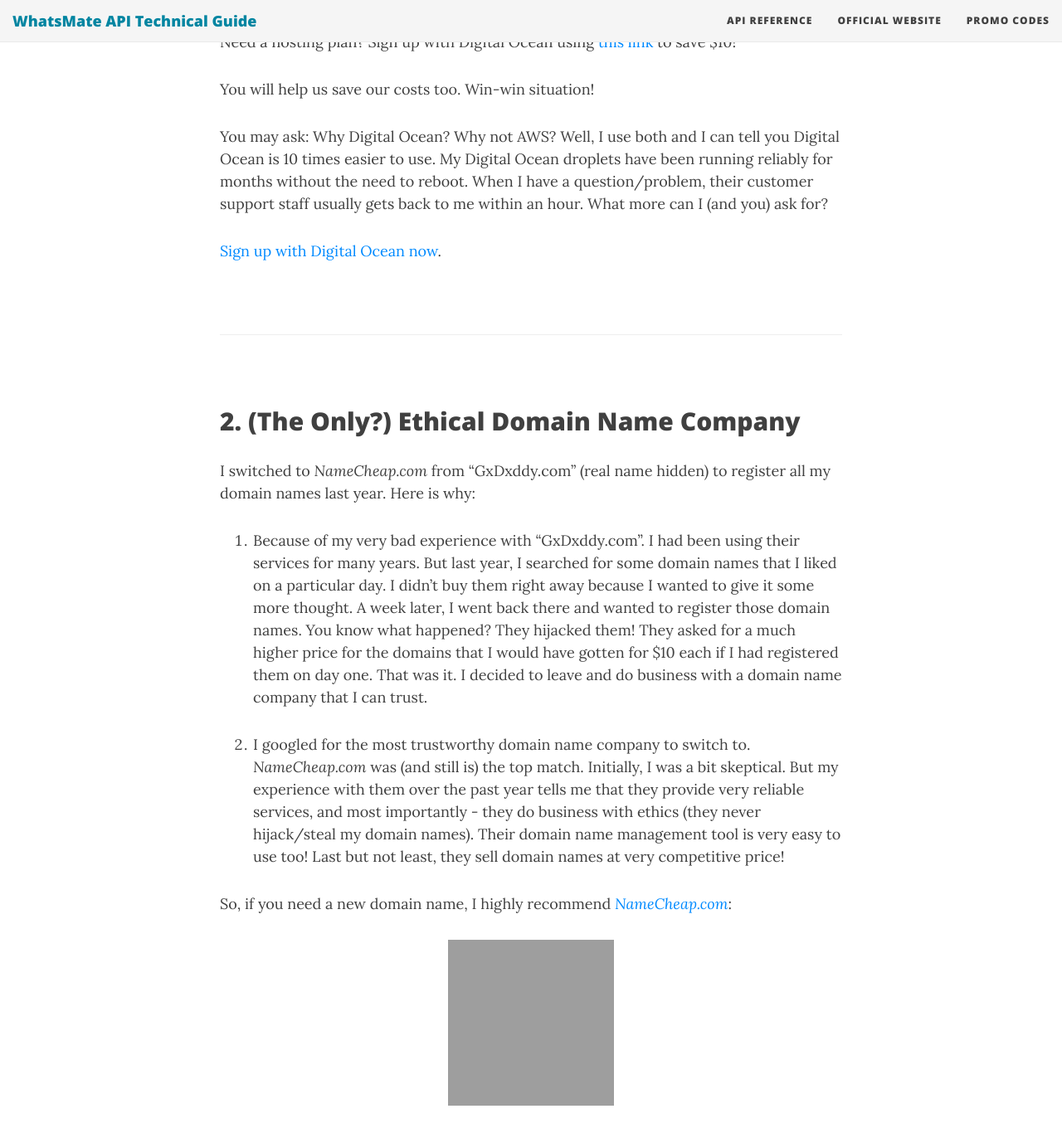
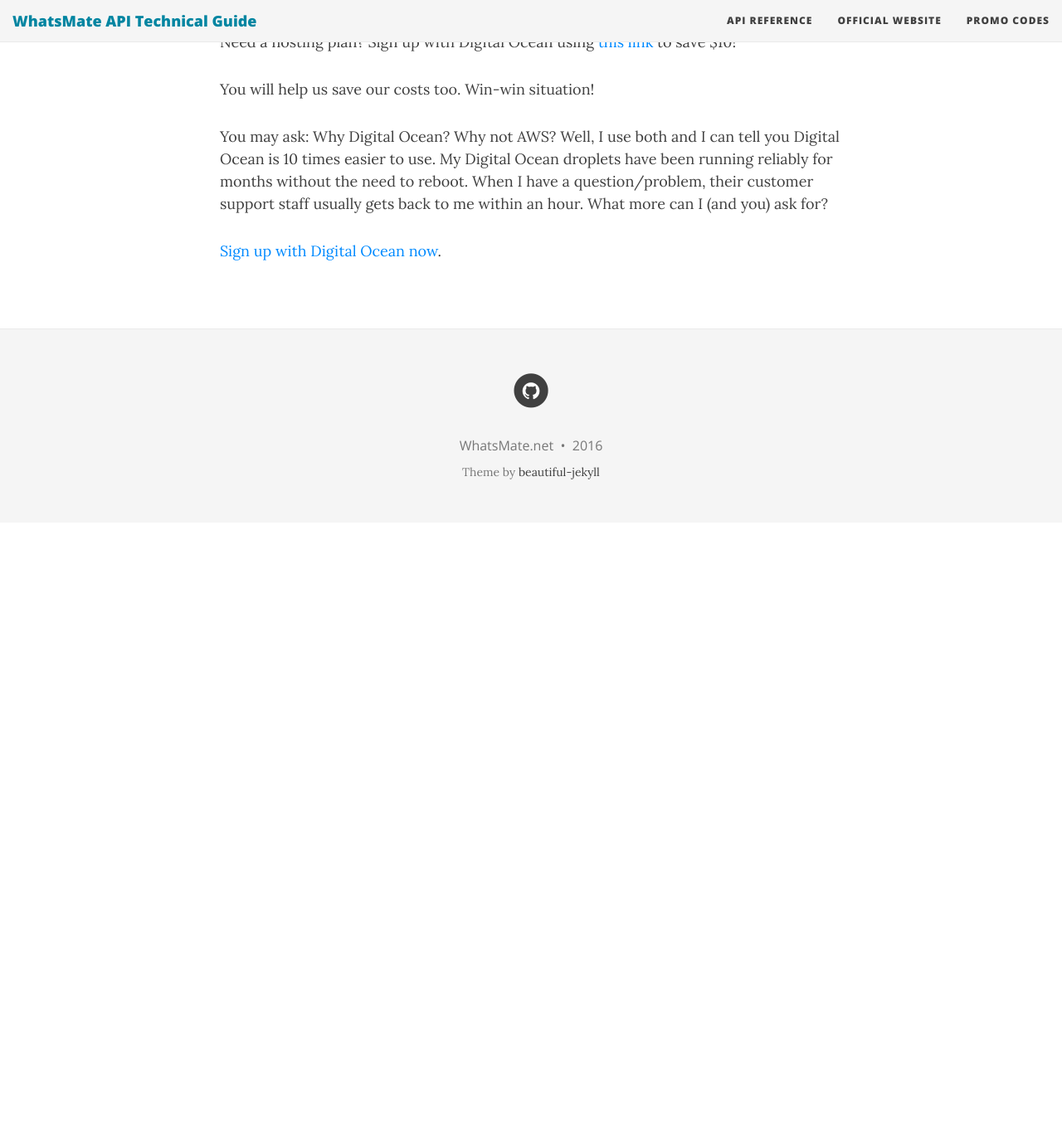
Before and after one commit to whatsmate/whatsmate.github.io, a Jekyll site: the page built from promo-codes.md, in a window 1280 px wide and 1400 px high, scrolled down 463 px. Shown: the top 1372 px of the window at 83% size. Built offline with Jekyll 4.4.1, drawn with Linux system fonts in a browser that asks for light colours; nearby versions of some CDN libraries; after the commit the page ends 1093 px from its top, so only the background shows below that; grey boxes are pictures that could not be loaded.

Commit message:
make content more concise

```diff
--- a/promo-codes.md
+++ b/promo-codes.md
@@ -26,33 +26,3 @@
 What more can I (and you) ask for?
 
 [Sign up with Digital Ocean now](https://m.do.co/c/841d01dfa2fb).
-
-&nbsp;
-&nbsp;
-&nbsp;
-
-
-***
-
-&nbsp;
-
-## 2. (The Only?) Ethical Domain Name Company
-
-I switched to *NameCheap.com* from "GxDxddy.com" (real name hidden) to register all my domain names last year. Here is why:
-
-1. Because of my very bad experience with "GxDxddy.com". I had been using their services for many years.
-But last year, I searched for some domain names that I liked on a particular day. I didn't buy them right away because I wanted
-to give it some more thought. A week later, I went back there and wanted to register those domain names. You know what happened?
-They hijacked them! They asked for a much higher price for the domains that I would have gotten for $10 each
-if I had registered them on day one.
-That was it. I decided to leave and do business with a domain name company that I can trust.
-
-2. I googled for the most trustworthy domain name company to switch to. *NameCheap.com* was (and still is) the top match.
-Initially, I was a bit skeptical. But my experience with them over the past year tells me that they provide very reliable services,
-and most importantly - they do business with ethics (they never hijack/steal my domain names). Their domain name management tool is very easy to use too! Last but not least, they sell domain names at very competitive price!
-
-So, if you need a new domain name, I highly recommend *[NameCheap.com](https:&#x2F;&#x2F;www.namecheap.com&#x2F;?aff=104719)*:
-
-<center>
-<!-- BEGIN LINK --><a href="https:&#x2F;&#x2F;www.namecheap.com&#x2F;?aff=104719"><img src="http:&#x2F;&#x2F;files.namecheap.com&#x2F;graphics&#x2F;linkus&#x2F;200x200-1.gif" width="200" height="200" border="0" alt="Namecheap.com"></a><!-- END LINK -->
-</center>
```
